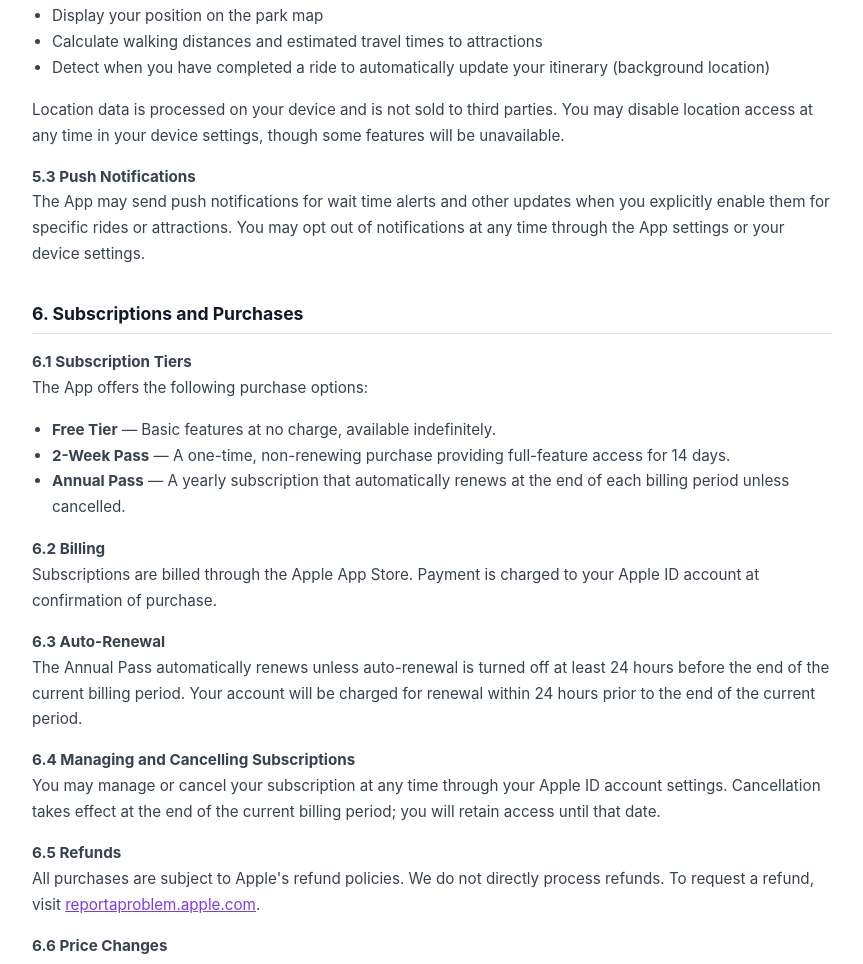
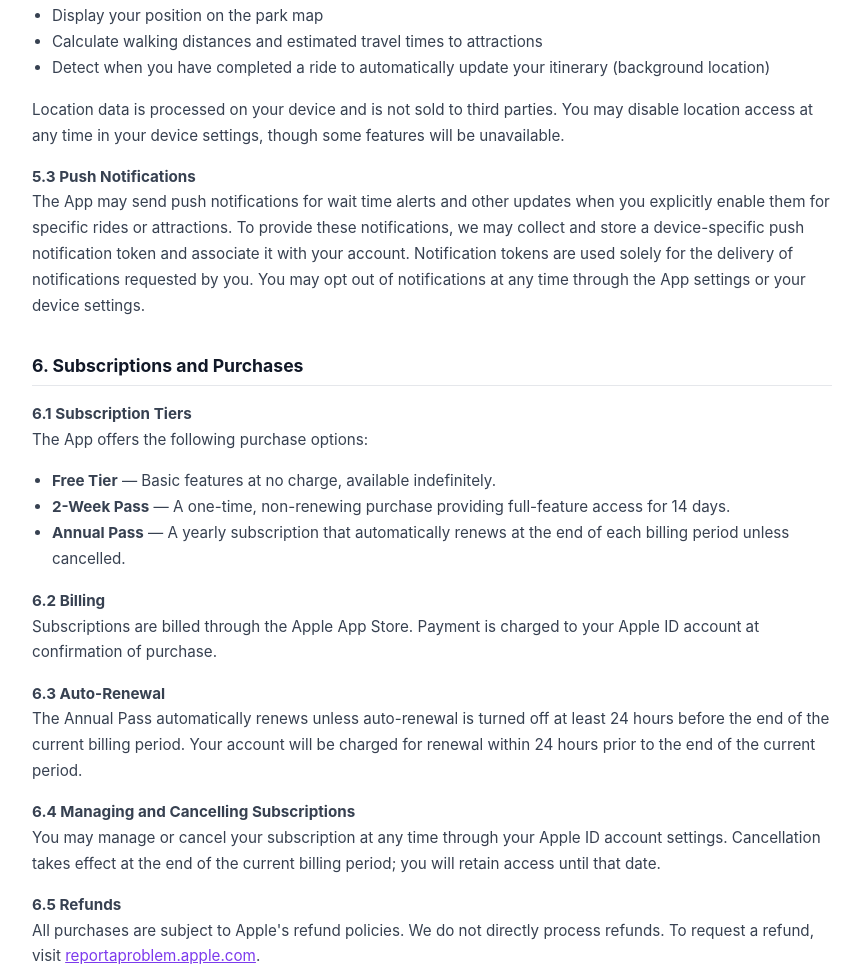
Before and after one commit to TPGLLC-dev/MagiPulse-legal, a plain HTML site: page terms.html in a window 1280 px wide. Shown: the part 1489-2453 px from the top of the page, without its empty margins (208-1071 px from the left). Drawn offline with Linux system fonts and the light colour scheme.

Commit message:
Update terms.html

```diff
--- a/terms.html
+++ b/terms.html
@@ -103,9 +103,11 @@
   at any time in your device settings, though some features will be unavailable.</p>
 
   <p><strong>5.3 Push Notifications</strong><br />
-  The App may send push notifications for wait time alerts and other updates when you explicitly enable them for
-  specific rides or attractions. You may opt out of notifications at any time through the App settings or your
-  device settings.</p>
+    The App may send push notifications for wait time alerts and other updates when you explicitly enable them for
+    specific rides or attractions. To provide these notifications, we may collect and store a device-specific
+    push notification token and associate it with your account. Notification tokens are used solely for the delivery
+    of notifications requested by you. You may opt out of notifications at any time through the App settings or your
+    device settings.</p>
 
   <h2>6. Subscriptions and Purchases</h2>
 
```
